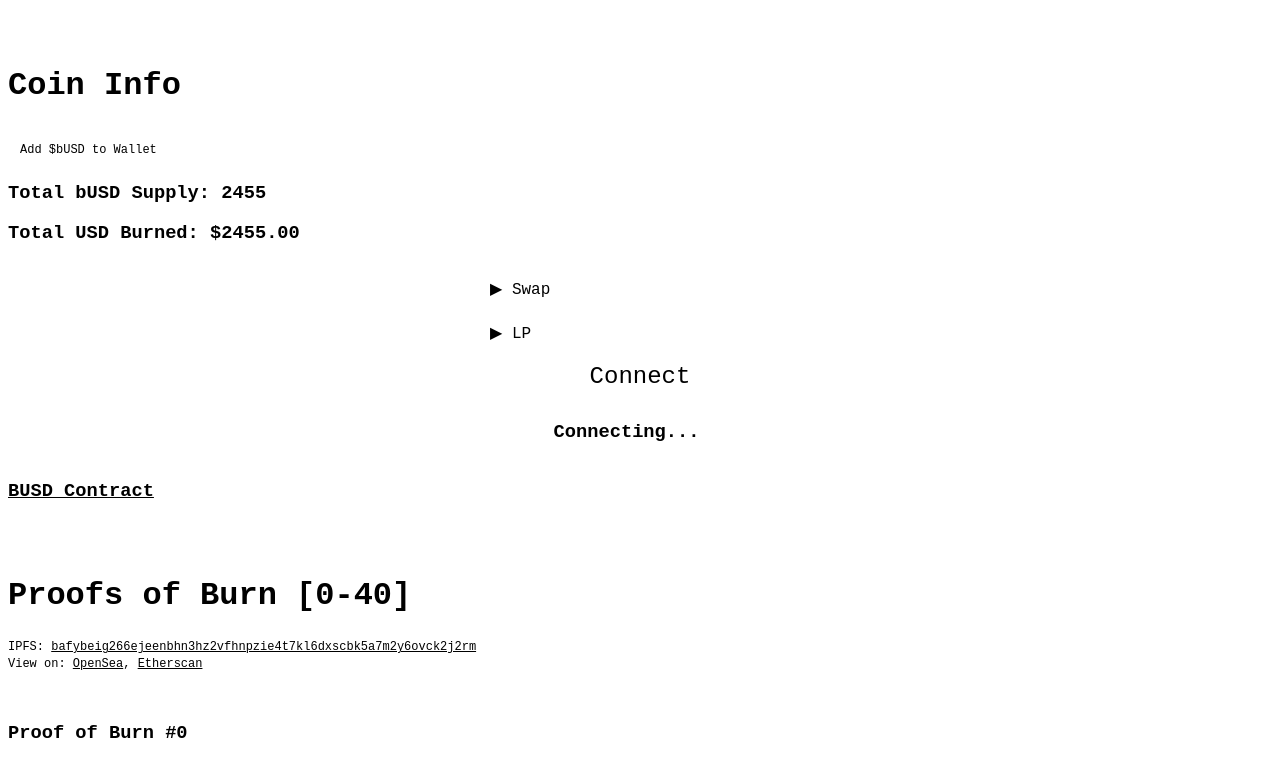
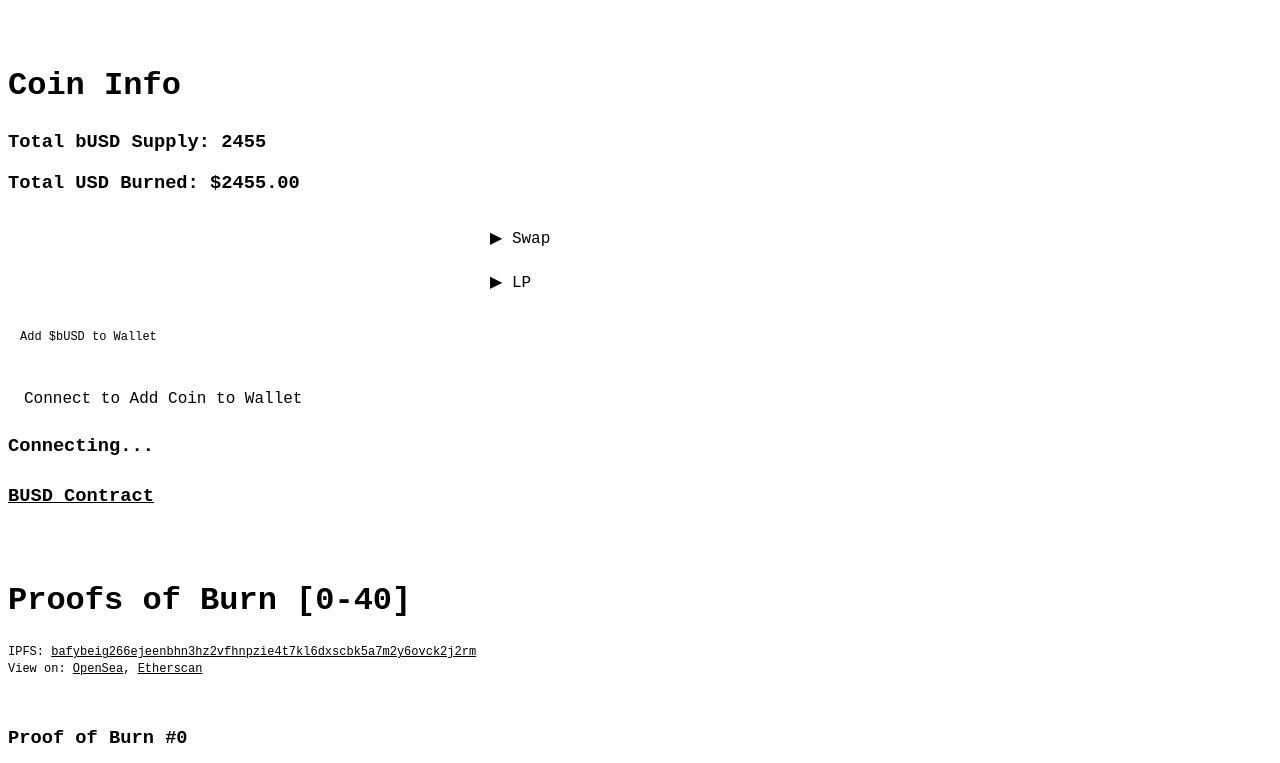
Before and after one commit to scyclow/busd, a website with bundled scripts: page docs/index.html in a window 1280 px wide. Shown: the part 3680-4443 px from the top of the page. Built offline with nearby package versions, Linux system fonts and the light colour scheme.

Commit message:
website tweaks

```diff
--- a/docs/index.html
+++ b/docs/index.html
@@ -644,7 +644,7 @@
 
     <p>The bUSD <a href="./burn-agreement" target="_blank">Burn Agreement</a> outlines all legal matters pertaining to the bUSD project, including valuation, legality, the Burn Ceremony, Proof of Burn media, bUSD reciept, the Burn Agent, issuance authorization, bUSD supply, bill custody, bill forfeit, return policy, bill eligibility, burn scheduling, processing fees, privacy policy, intellectual property, and warranty. </p>
 
-    <div class="hidden walletOnly" style="margin-top: 3em;">
+    <div id="agreementNFT" class="hidden walletOnly" style="margin-top: 3em;">
       <h3>Mint an Agreement NFT</h3>
       <p>Burn Agreement NFTs, which display the bUSD Burn Agreement in full, may be used in place of a processing fee as part of a simplified bUSD application process. To use an Agreement NFT, please follow the standard <a href="#burn">Burn Application process</a> using a completed <a href="./simplified-burn-application-1_1_0.pdf" target="_blank">Simplified Burn Application</a> instead of the standard Application in Step 2. Each Agreement NFT may be used to exempt an individual bill's processing fee.</p>
 
@@ -677,14 +677,13 @@
   <section id="coinInfo">
     <hr>
     <h2>Coin Info</h2>
-    <button id="addBUSDToWallet" class="hidden" style="padding: 0.5em 1em; font-size: 0.75em; margin-top: 0.5em;">Add $bUSD to Wallet</button>
-
 
     <div style="margin: 1em 0">
       <h3>Total bUSD Supply: <span id="totalBUSD">2455</span></h3>
       <h3>Total USD Burned: $2455.00</h3>
       <h3 id="usd_busd"></h3>
       <h3 id="busd_usd"></h3>
+
     </div>
 
 
@@ -698,26 +697,23 @@
       <a href="https://app.uniswap.org/positions/create/v4?currencyA=0xb9bdb5221585ad31ba3a4fa9c7a7b73a0495916e&currencyB=0xA0b86991c6218b36c1d19D4a2e9Eb0cE3606eB48&chain=ethereum" target="_blank" rel="nofollow" class="tradeLink">
         ▶ LP
       </a>
-
+    </div>
 
     <connect-wallet>
-        <div slot="noWeb3">
-
-        </div>
       <div slot="connected">
-<!--           <h3>USD/bUSD Exchange Rate: 1.22222</h3> -->
-
+        <button id="addBUSDToWallet" style="padding: 0.5em 1em; font-size: 0.75em; margin-top: 2em;">Add $bUSD to Wallet</button>
       </div>
 
-        <div slot="notConnected">
+      <div slot="notConnected" style="display: inline-block;">
         <connect-button>
-            <button class="connectButton" slot="button">Connect</button>
+          <button class="connectButton" slot="button" style="padding: 0.5em 1em; font-size: 1em; margin-top: 2em;">Connect to Add Coin to Wallet</button>
           <h3 slot="loading">Connecting...</h3>
         </connect-button>
       </div>
     </connect-wallet>
-    </div>
-    <h3 style="margin: 1em 0;"><a href="https://etherscan.io/address/0xb9bdb5221585ad31ba3a4fa9c7a7b73a0495916e" target="_blank" rel="nofollow">BUSD Contract</a></h3>
+
+
+    <h3 style="margin-bottom: 1em; margin-top: 0.5em;"><a href="https://etherscan.io/address/0xb9bdb5221585ad31ba3a4fa9c7a7b73a0495916e" target="_blank" rel="nofollow">BUSD Contract</a></h3>
   </section>
 
 
```
Lines whose indentation alone changed are shown as unchanged.
